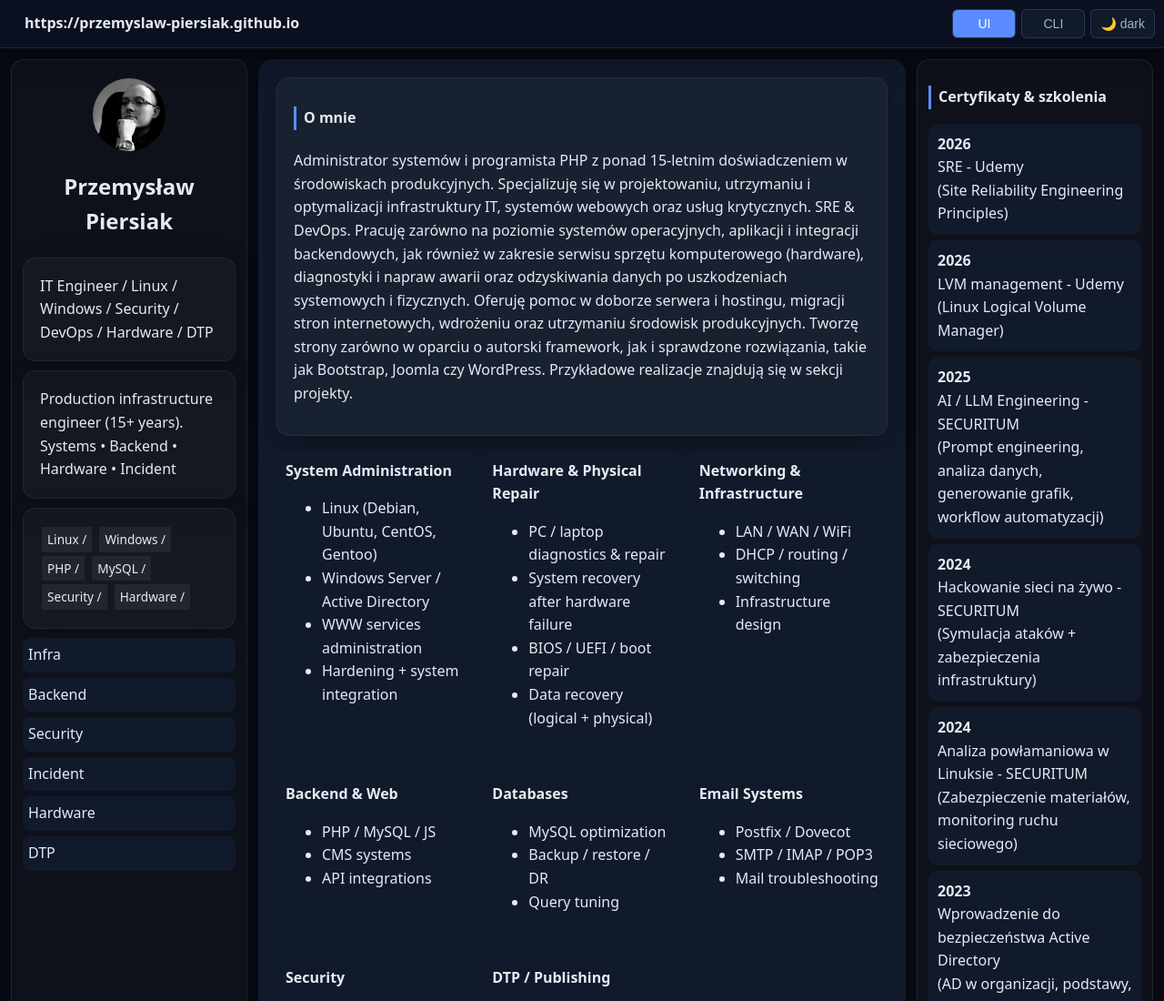
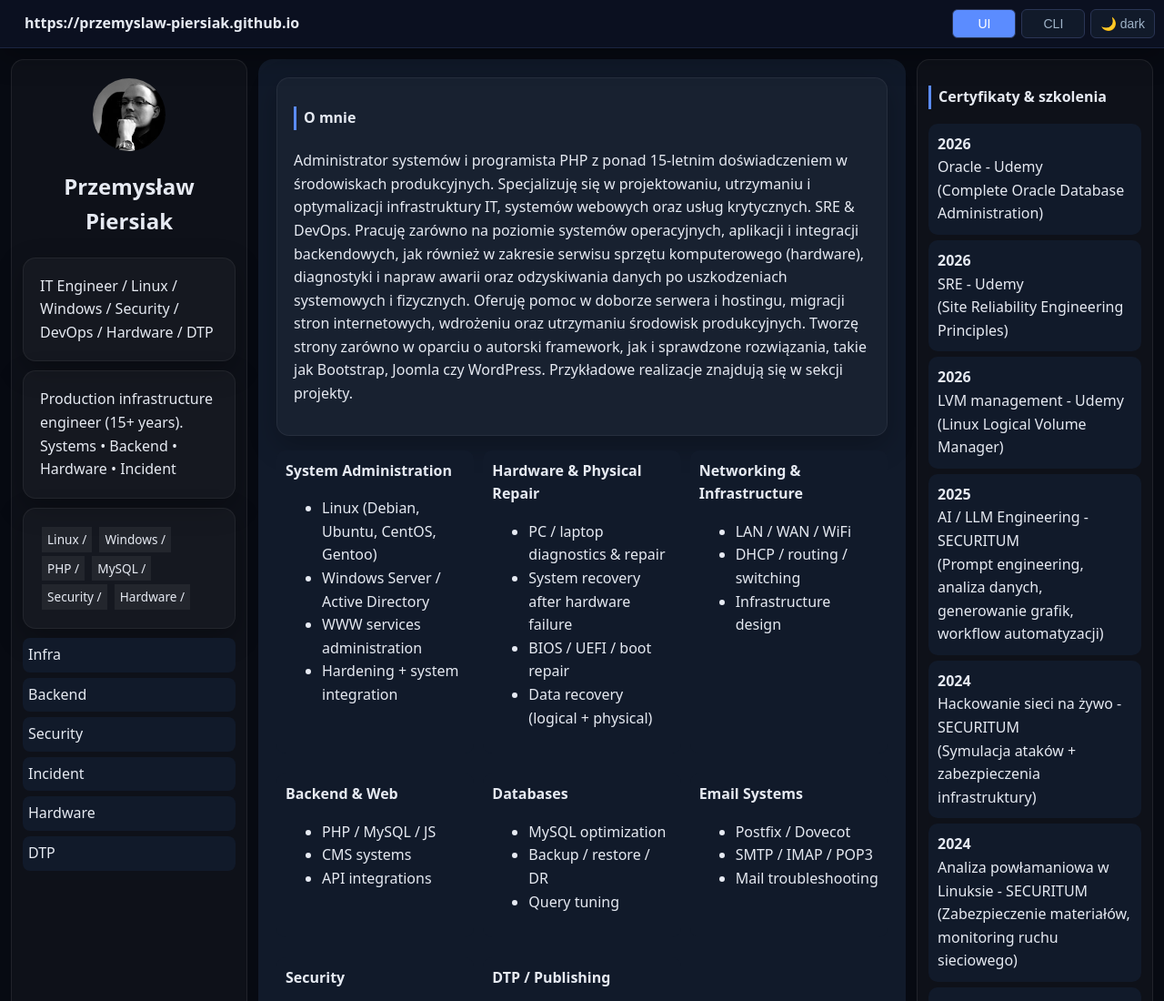
Before and after one commit to przemyslaw-piersiak/przemyslaw-piersiak.github.io, a website: page index.html in a window 1280 px wide. Shown: the top 1100 px of the page at 91% size. Drawn offline with Linux system fonts and the light colour scheme.

Commit message:
Update index.html

```diff
--- a/index.html
+++ b/index.html
@@ -276,6 +276,11 @@
         <h3>Certyfikaty & szkolenia</h3>
         <div class="card">
           <b>2026</b><br />
+          Oracle - Udemy<br />
+          (Complete Oracle Database Administration)
+        </div>
+        <div class="card">
+          <b>2026</b><br />
           SRE - Udemy<br />
           (Site Reliability Engineering Principles)
         </div>
```
